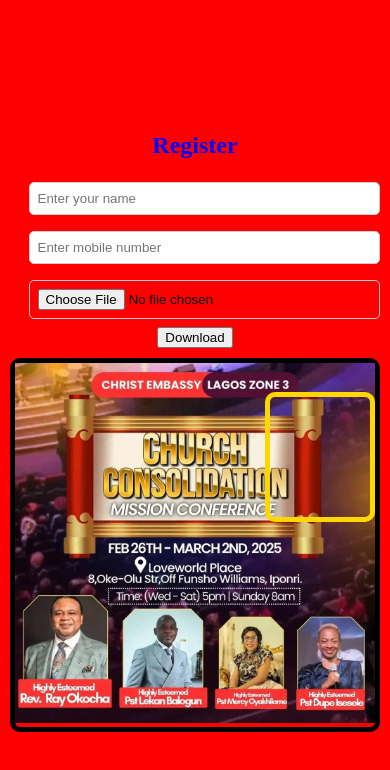
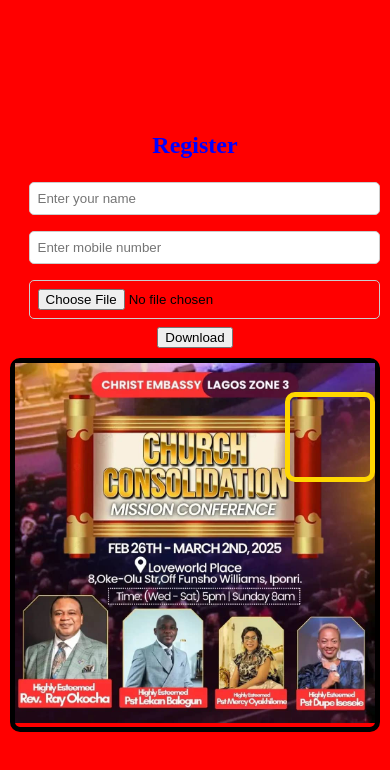
Before and after one commit to Efobikings/kiddies, a plain HTML site: page index.html in a window 390 px wide. Drawn offline with nearby package versions, Linux system fonts and the light colour scheme.

Commit message:
new image created again

```diff
--- a/index.html
+++ b/index.html
@@ -87,8 +87,8 @@
             right: 0;
             border: 5px solid gold;
             border-radius: 10px;
-            height: 120px;
-            width: 100px;
+            height: 80px;
+            width: 80px;
         }
     </style>
     <script src="https://cdnjs.cloudflare.com/ajax/libs/html2canvas/1.4.1/html2canvas.min.js"></script>
```
